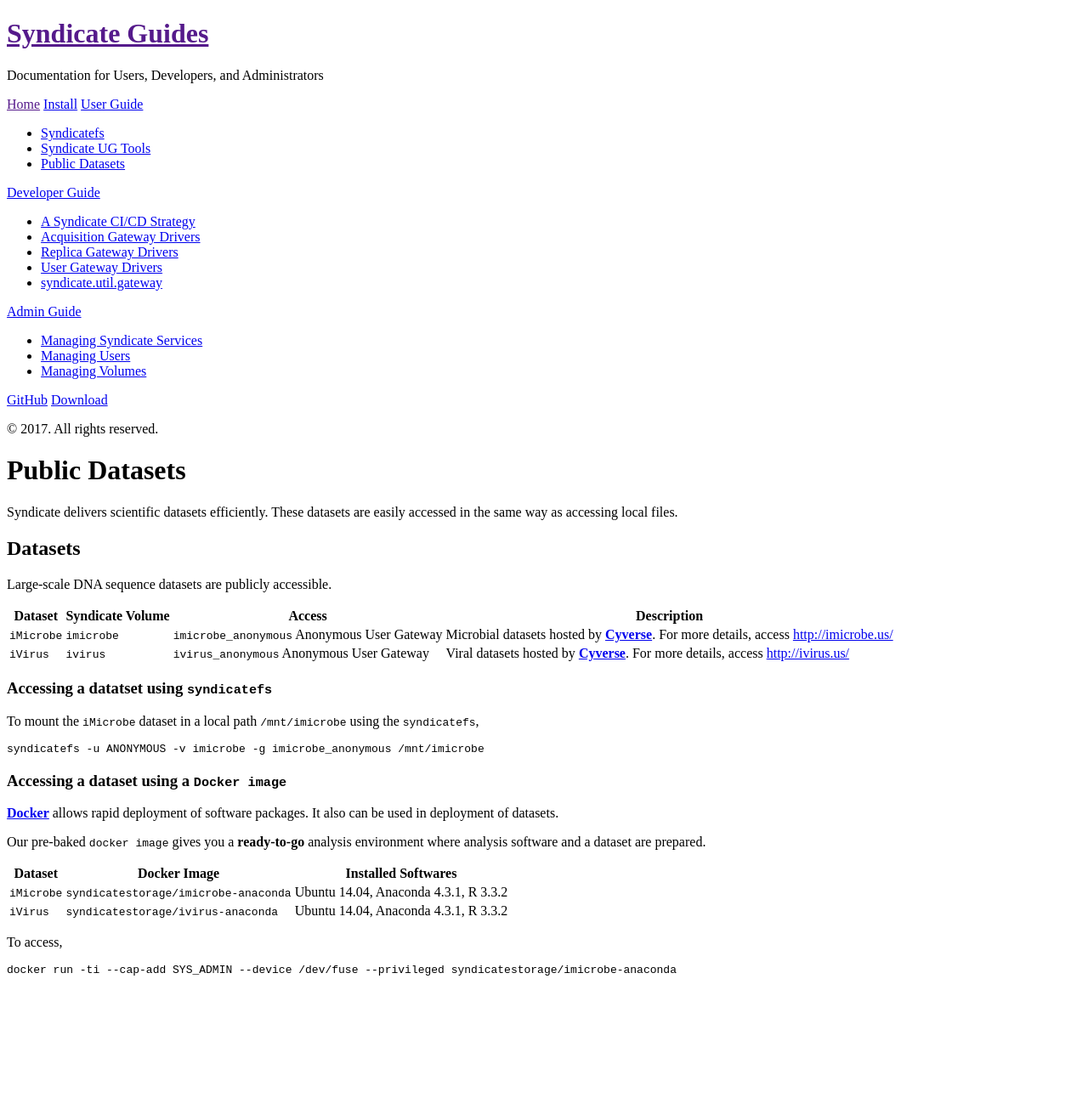
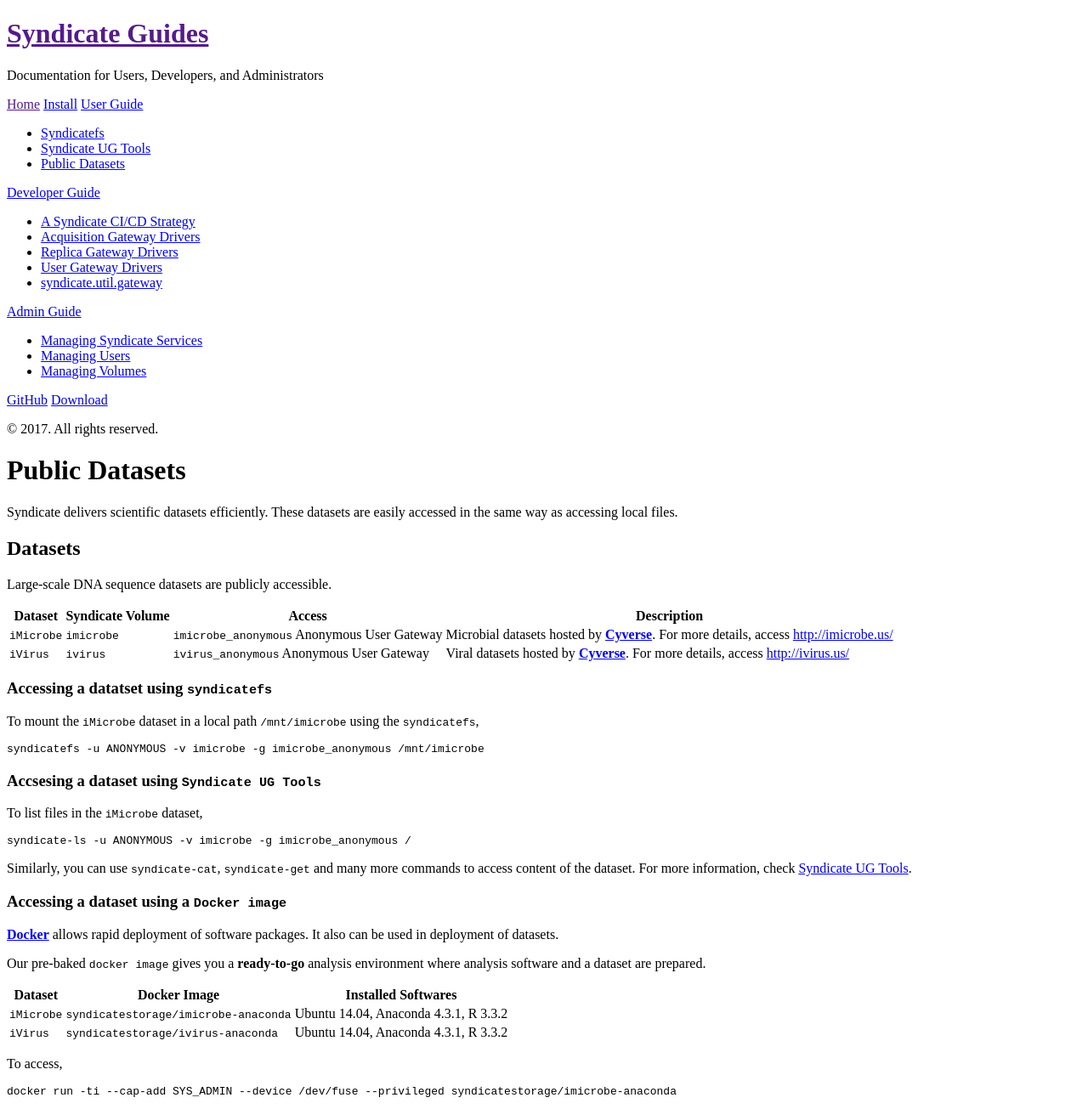
Before and after one commit to syndicate-storage/syndicate-storage.github.io, a Jekyll site: the page built from _user/009_public_datasets.md, in a window 1280 px wide. Shown: the whole page at 85% size. Built offline with Jekyll 4.4.1, drawn with Linux system fonts in a browser that asks for light colours; nearby versions of some CDN libraries; library files that are not in the unit come from our copies; before the commit the page ends 1162 px from its top, so only the background shows below that.

Commit message:
Add how to use syndicate-ug-tools for accessing public datasets

````diff
--- a/_user/009_public_datasets.md
+++ b/_user/009_public_datasets.md
@@ -23,6 +23,16 @@ To mount the `iMicrobe` dataset in a local path `/mnt/imicrobe` using the
 syndicatefs -u ANONYMOUS -v imicrobe -g imicrobe_anonymous /mnt/imicrobe
 ```
 
+### Accsesing a dataset using `Syndicate UG Tools`
+
+To list files in the `iMicrobe` dataset,
+```
+syndicate-ls -u ANONYMOUS -v imicrobe -g imicrobe_anonymous /
+```
+
+Similarly, you can use `syndicate-cat`, `syndicate-get` and many more commands
+to access content of the dataset. For more information, check [Syndicate UG Tools](/user/002_syndicaet_ug_tools).
+
 ### Accessing a dataset using a `Docker image`
 
 **[Docker](https://www.docker.com)** allows rapid deployment of software packages.
````
